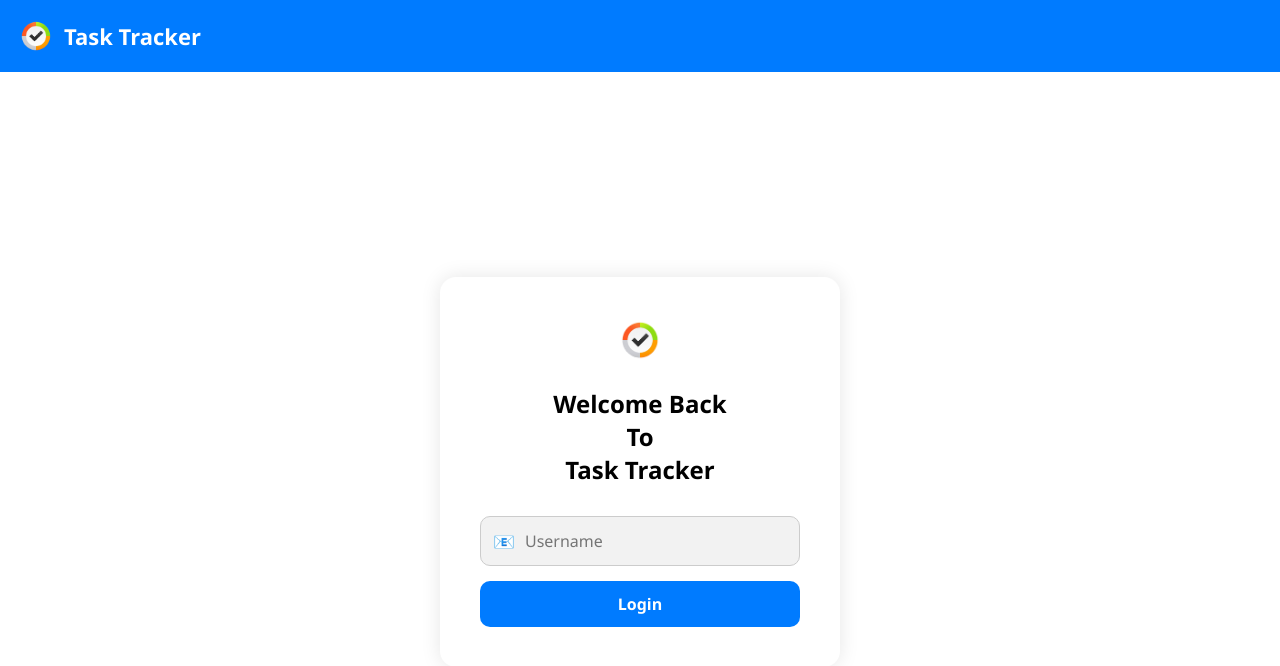
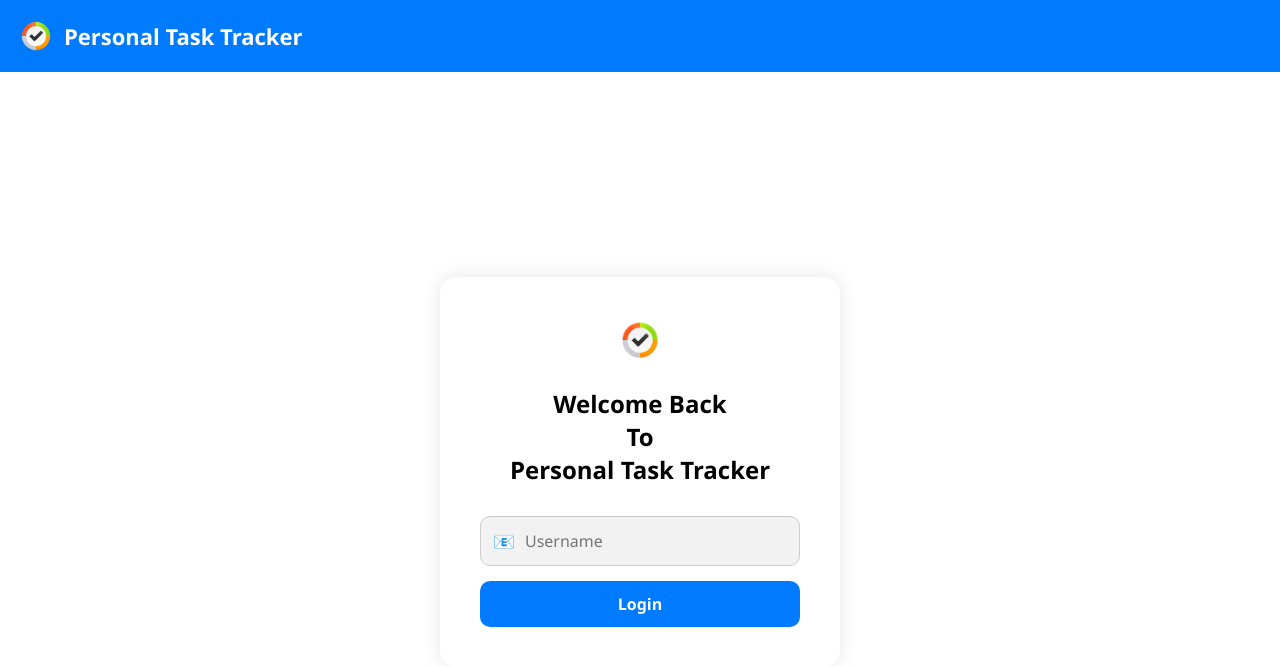
Before and after one commit to tarupathak/Task-Tracker, a React (Create React App) app: page / in a window 1280 px wide. Shown: the top 666 px of the page. Built offline with nearby package versions, Linux system fonts and the light colour scheme.

Commit message:
Done : Final Touchup

```diff
--- a/public/index.html
+++ b/public/index.html
@@ -5,7 +5,7 @@
     <link rel="icon" href="%PUBLIC_URL%/favicon.ico" />
     <meta name="viewport" content="width=device-width, initial-scale=1" />
     <meta name="theme-color" content="#000000" />
-    <title>Task Tracker</title>
+    <title>Personal Task Tracker</title>
   </head>
   <body>
     <noscript>You need to enable JavaScript to run this app.</noscript>
--- a/src/App.js
+++ b/src/App.js
@@ -21,7 +21,7 @@ const App = () => {
       <nav className="navbar">
         <div className="navbar-left">
           <img src={logo} alt="Logo" className="logo" />
-          <span className="title">Task Tracker</span>
+          <span className="title">Personal Task Tracker</span>
         </div>
         {username && (
           <button className="logout-button" onClick={handleLogout}>
--- a/src/components/Login.js
+++ b/src/components/Login.js
@@ -26,7 +26,7 @@ const Login = ({ setUsername }) => {
         </div>
         <h2>Welcome Back</h2>
         <h2>To</h2>
-        <h2>Task Tracker</h2>
+        <h2>Personal Task Tracker</h2>
         <form onSubmit={handleLogin} className="login-form-dark">
           <div className="input-wrapper">
             <span className="icon">📧</span>
```
Also changed, not shown: 1 other file (tests, documents, lock files or other folders).
